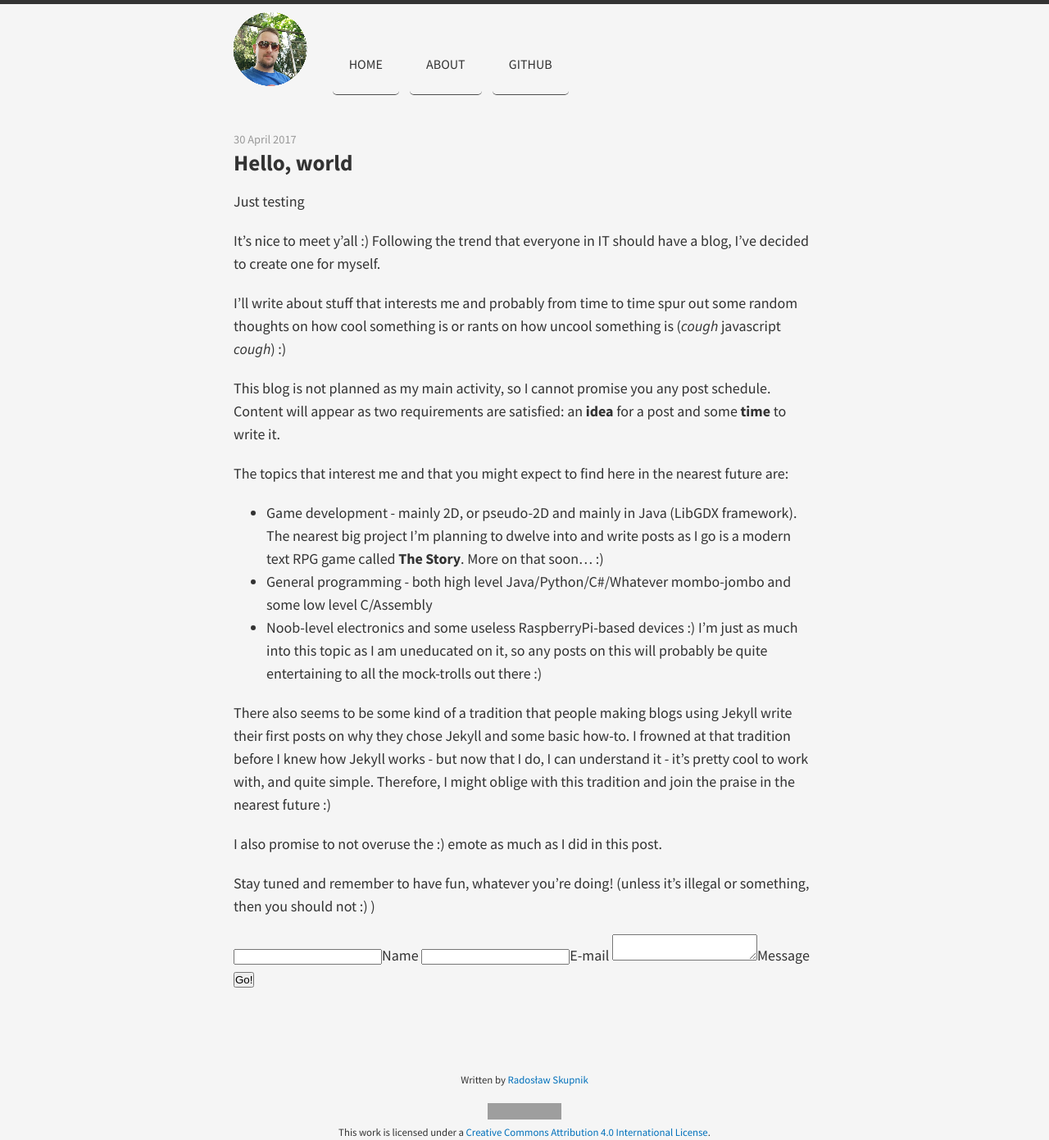
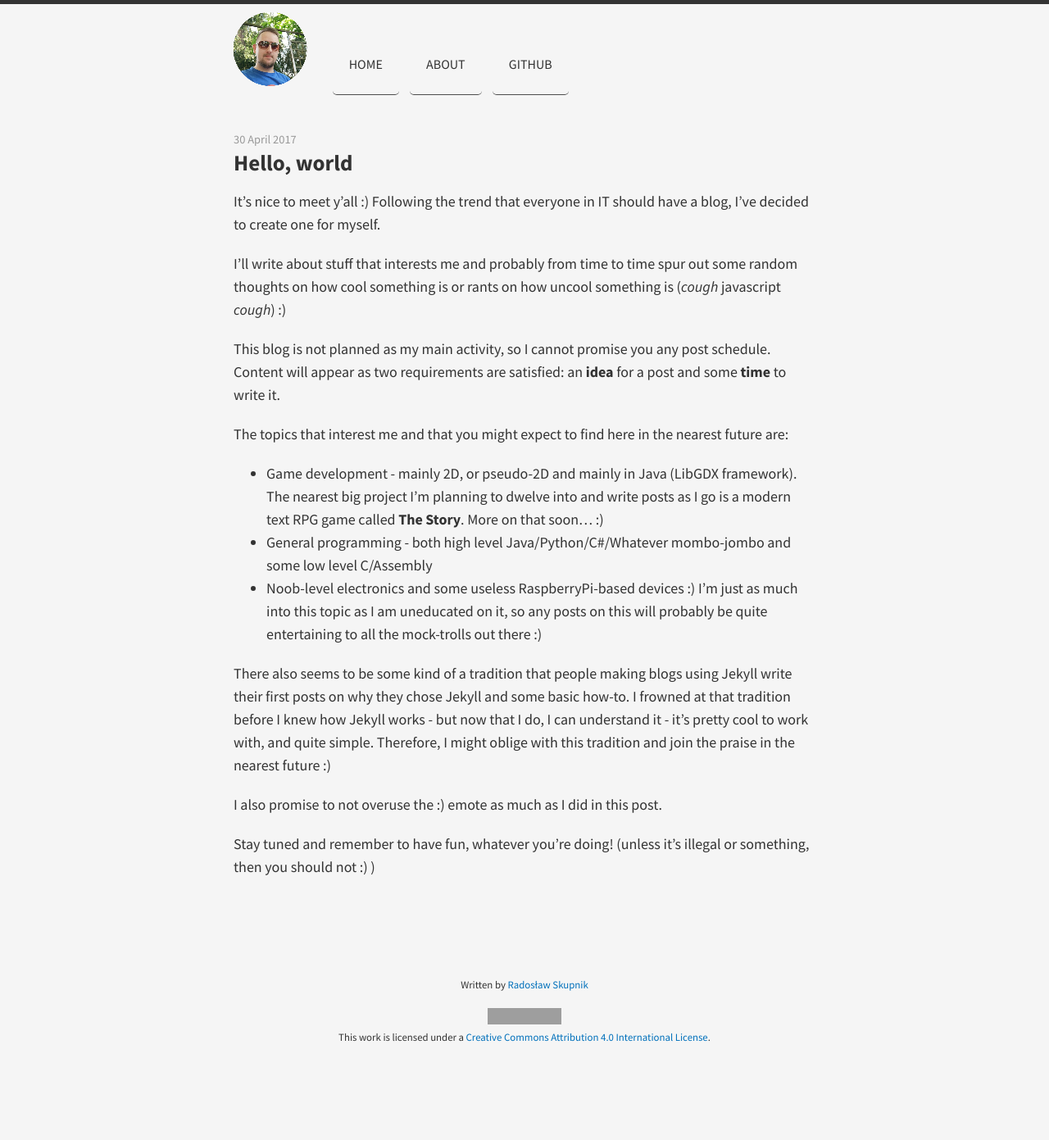
Before and after one commit to rskupnik/rskupnik.github.io, a Jekyll site: the page built from _posts/2017-04-30-hello-world.md, in a window 1280 px wide. Shown: the whole page at 82% size. Built offline with Jekyll 4.4.1, drawn with Linux system fonts in a browser that asks for light colours; nearby versions of some CDN libraries; after the commit the page ends 1275 px from its top, so only the background shows below that; grey boxes are pictures that could not be loaded.

Commit message:
Disable staticman for now

```diff
--- a/_posts/2017-04-30-hello-world.md
+++ b/_posts/2017-04-30-hello-world.md
@@ -2,8 +2,6 @@
 layout: post
 title: Hello, world
 ---
-
-Just testing
 
 It's nice to meet y'all :) Following the trend that everyone in IT should have a blog, I've decided to create one for myself.
 
@@ -22,11 +20,11 @@ I also promise to not overuse the :) emote as much as I did in this post.
 
 Stay tuned and remember to have fun, whatever you're doing! (unless it's illegal or something, then you should not :) )
 
-<form method="POST" action="https://dev.staticman.net/v3/entry/github/rskupnik/rskupnik.github.io/master">
+<!-- <form method="POST" action="https://dev.staticman.net/v3/entry/github/rskupnik/rskupnik.github.io/master">
   <input name="options[slug]" type="hidden" value="{{ page.slug }}">
   <label><input name="fields[name]" type="text">Name</label>
   <label><input name="fields[email]" type="email">E-mail</label>
   <label><textarea name="fields[message]"></textarea>Message</label>
 
   <button type="submit">Go!</button>
-</form>
+</form> -->
```
